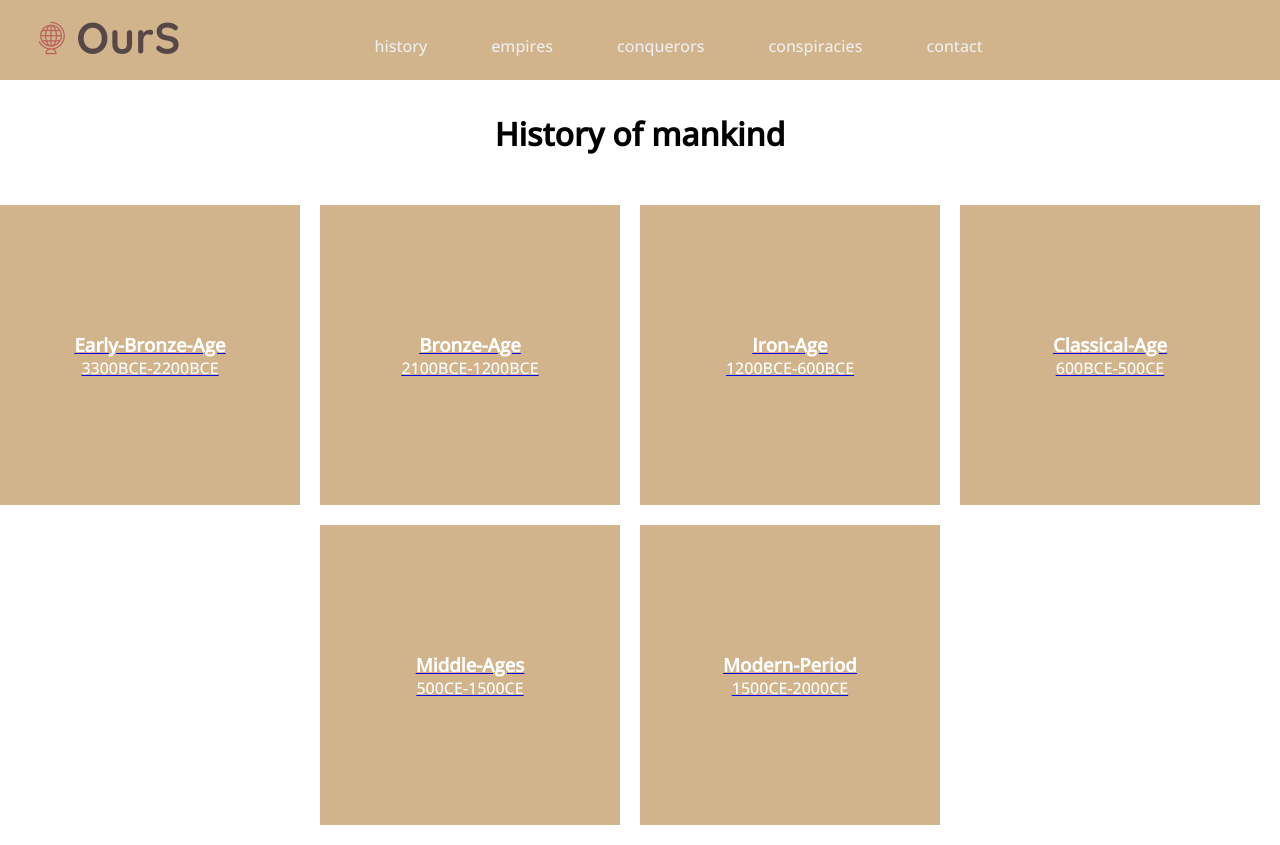
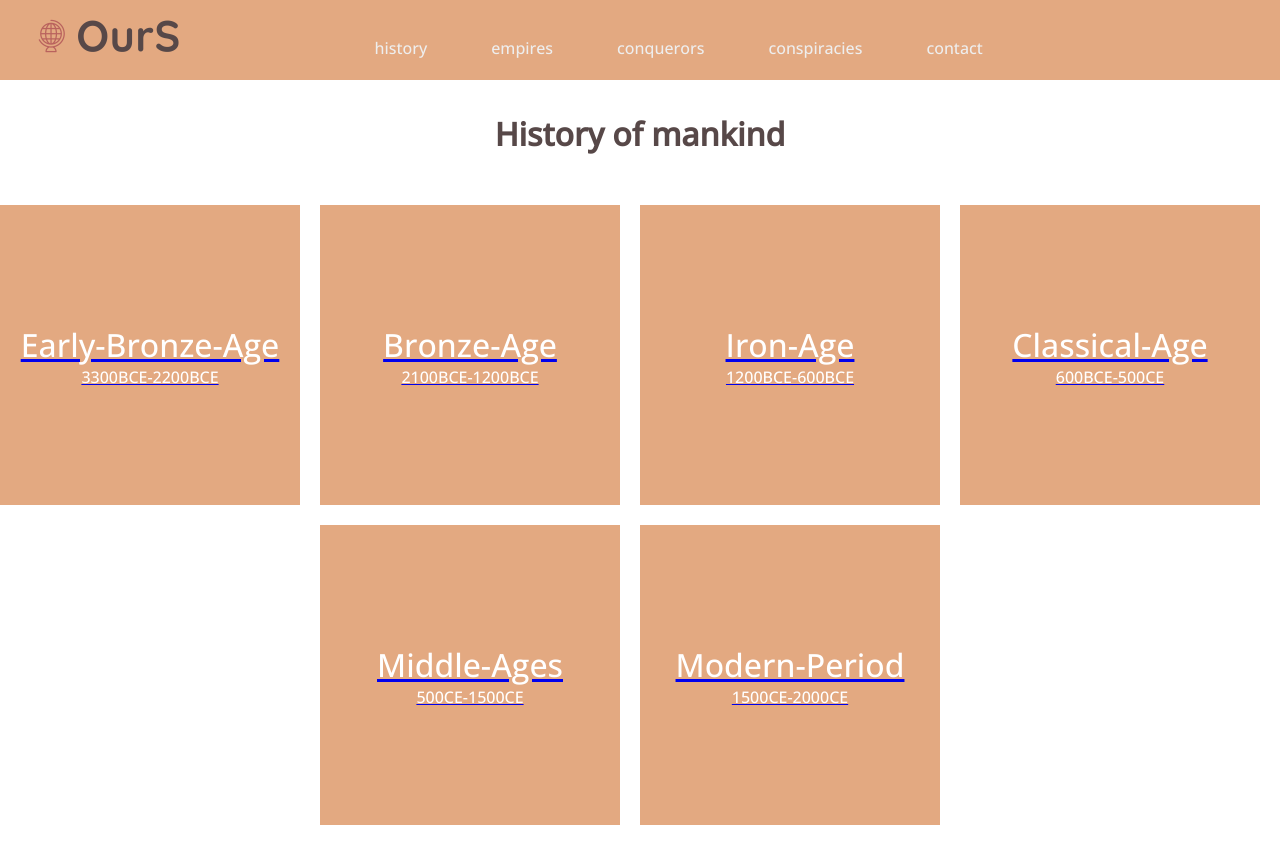
Before and after one commit to Connorwe/our-story, a React (Create React App) app: page /history in a window 1280 px wide. Built offline with nearby package versions, Linux system fonts and the light colour scheme.

Commit message:
homepage background image with text

```diff
--- a/src/Components/History/history.css
+++ b/src/Components/History/history.css
@@ -1,6 +1,19 @@
+body::-webkit-scrollbar {
+    display: none;
+}
+
 h1 {
+    color: #574848;
     text-align: center;
-    margin: 2rem;
+    margin-top: 7rem;
+}
+
+.history-header {
+    font-size: 2rem;
+}
+
+Link {
+    text-decoration: none;
 }
 
 .box-container {
@@ -18,7 +31,7 @@ h1 {
     justify-content: center;
     width: 300px;
     height: 300px;
-    background-color: #D2B48C;
+    background-color: #E3A981;
     color: #fff;
     margin: 0 20px 20px 0;
     padding: 20px;
--- a/src/Components/History/history.js
+++ b/src/Components/History/history.js
@@ -3,42 +3,42 @@ import "./history.css"
 function History() {
     return (
         <body>
-        <div>
+        <div className="container">
             <h1>History of mankind</h1>
             <div className="box-container">
                 <Link to="/Early-Bronze-Age">
                     <div className="box">
-                        <h3>Early-Bronze-Age</h3>
+                        <div className="history-header">Early-Bronze-Age</div>
                         <p>3300BCE-2200BCE</p>
                     </div>
                 </Link>
                 <Link to="/Bronze-Age">
                     <div className="box">
-                        <h3>Bronze-Age</h3>
+                        <div className="history-header">Bronze-Age</div>
                         <p>2100BCE-1200BCE</p>
                     </div>
                 </Link>
                 <Link to="/Iron-Age">
                     <div className="box">
-                        <h3>Iron-Age</h3>
+                        <div className="history-header">Iron-Age</div>
                         <p>1200BCE-600BCE</p>
                     </div>
                 </Link>
                 <Link to="/Classical-Age">
                     <div className="box">
-                        <h3>Classical-Age</h3>
+                        <div className="history-header">Classical-Age</div>
                         <p>600BCE-500CE</p>
                     </div>
                 </Link>
                 <Link to="/Middle-Ages">
                     <div className="box">
-                        <h3>Middle-Ages</h3>
+                        <div className="history-header">Middle-Ages</div>
                         <p>500CE-1500CE</p>
                     </div>
                 </Link>
                 <Link to="/Modern-Period">
                     <div className="box">
-                        <h3>Modern-Period</h3>
+                        <div className="history-header">Modern-Period</div>
                         <p>1500CE-2000CE</p>
                     </div>
                 </Link>
--- a/src/Components/Home/home.css
+++ b/src/Components/Home/home.css
@@ -0,0 +1,46 @@
+.background-image {
+    background-image: url('../../../public/assets/nour-wageh-IBILLYRAW1o-unsplash.jpg');
+    background-size: cover;
+    background-repeat: no-repeat;
+    background-position: center center;
+    height: 100vh;
+    font-size: 1.8rem;
+    text-align: center;
+    padding: 4rem;
+    justify-content: center;
+    display: flex;
+    align-items: center;
+}
+
+h3 {
+    color: white;
+    font-size: 2.5rem;
+    letter-spacing: 2px;
+    font-weight: bold;
+    text-shadow: 2px 2px 4px black;
+    text-align: center;
+}
+
+@media screen and (max-width: 2000px) {
+    h3 {
+        font-size: 2.5rem;
+    }
+}
+
+@media screen and (max-width: 1200px) {
+    h3 {
+        font-size: 2rem;
+    }
+}
+
+@media screen and (max-width: 700px) {
+    h3 {
+        font-size: 1.7rem;
+    }
+}
+
+@media screen and (max-width: 480px) {
+    h3 {
+        font-size: 1.5rem;
+    }
+}
--- a/src/Components/Home/home.js
+++ b/src/Components/Home/home.js
@@ -1,6 +1,12 @@
+import './home.css';
+
 function Home() {
     return (
-        <h1>hello</h1>
+        <body>
+            <div className='background-image'>
+                    <h3>Welcome to OurStory, a website I created to track mankind's history and explore Our greatest achievements.</h3>
+            </div>
+        </body>
      );
 }
 
--- a/src/Styles/main.css
+++ b/src/Styles/main.css
@@ -8,7 +8,7 @@
 }
 
 :root {
-    --mainColor: #D2B48C;
+    --mainColor: #E3A981;
     --mainColorLight: #DAADaa;
     --secondaryColor: #574848;
     --textColor: #eee;
@@ -16,11 +16,15 @@
 }
 
 header {
+    position: fixed;
+    top: 0;
+    left: 0;
+    width: 100%;
     display: flex;
     align-items: center;
     justify-content: space-between;
     height: 80px;
-    padding: 0 2rem;
+    padding: 2rem 2rem 1.7rem;
     background-color: var(--mainColor);
     color: var(--textColor);
 }
```
Also changed, not shown: 1 other file (tests, documents, lock files or other folders).
